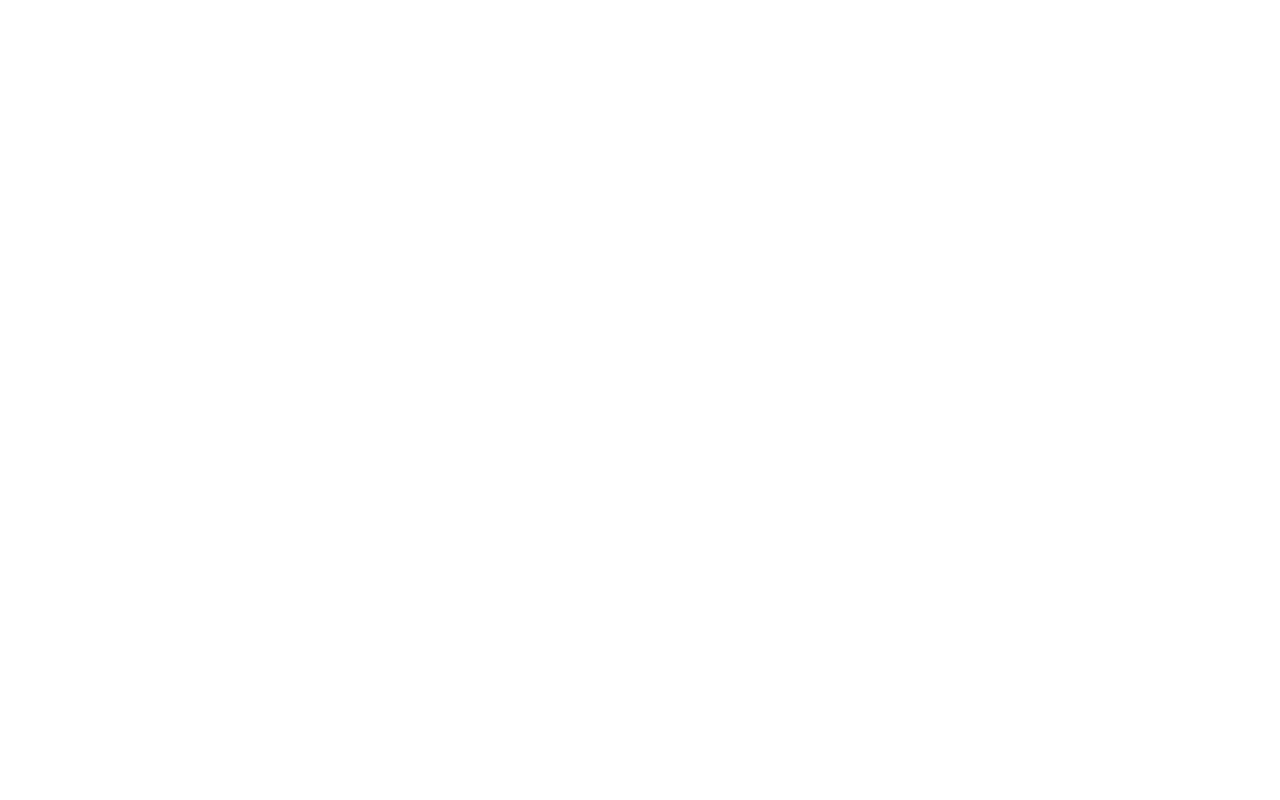
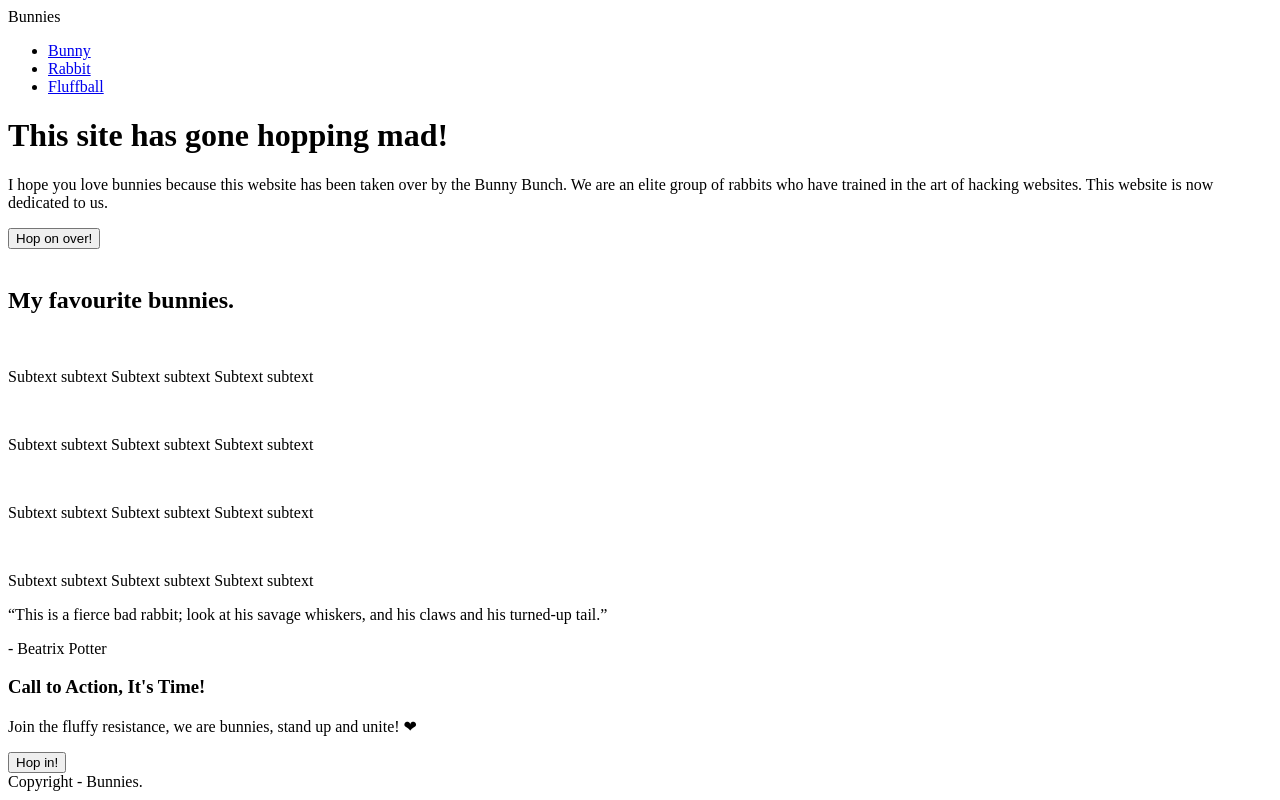
Before and after one commit to caysilou/project-landing-page, a plain HTML site: page index.html in a window 1280 px wide. Drawn offline with Linux system fonts and the light colour scheme.

Commit message:
Basic HTML Structure

```diff
--- a/index.html
+++ b/index.html
@@ -8,6 +8,71 @@
     <link rel="stylesheet" href="./style.css">
 </head>
 <body>
+    <!-- Header -->
+    <header>
+        <!-- LOGO -->
+        <div class="logo">
+            Bunnies
+        </div>
+        <!-- Links -->
+        <ul class="nav">
+            <li><a href="#" class="navlink">Bunny</a></li>
+            <li><a href="#" class="navlink">Rabbit</a></li>
+            <li><a href="#" class="navlink">Fluffball</a></li>
+        </ul>
+    </header>
 
+    <!-- Hero -->
+    <div class="hero">
+        <div class="hero-content">
+            <h1>This site has gone hopping mad!</h1>
+            <p>I hope you love bunnies because this website has been taken over by the Bunny Bunch. We are an elite group of rabbits who have trained in the art of hacking websites. This website is now dedicated to us.</p>
+            <button>Hop on over!</button>
+        </div>
+        <img src="" alt="">
+    </div>
+
+    <!-- Infomatic -->
+    <div class="infomatic">
+        <h2>My favourite bunnies.</h2>
+        <div class="info">
+            <div class="card">
+                <img src="" alt="">
+                <p class="caption">Subtext subtext Subtext subtext Subtext subtext</p>
+            </div>
+            <div class="card">
+                <img src="" alt="">
+                <p class="caption">Subtext subtext Subtext subtext Subtext subtext</p>
+            </div>
+            <div class="card">
+                <img src="" alt="">
+                <p class="caption">Subtext subtext Subtext subtext Subtext subtext</p>
+            </div>
+            <div class="card">
+                <img src="" alt="">
+                <p class="caption">Subtext subtext Subtext subtext Subtext subtext</p>
+            </div>
+        </div>
+    </div>
+
+    <!-- Quote -->
+    <div class="quote">
+        <p class="quote-text">“This is a fierce bad rabbit; look at his savage whiskers, and his claws and his turned-up tail.”</p>
+        <p class="quote-author">- Beatrix Potter</p>
+    </div>
+
+    <!-- Call to Action -->
+    <div class="call-to-action">
+        <div class="call-content">
+            <h3>Call to Action, It's Time!</h3>
+            <p>Join the fluffy resistance, we are bunnies, stand up and unite! ❤</p>
+        </div>
+        <button class="call-button">Hop in!</div>
+    </div>
+
+    <!-- Footer -->
+    <footer>
+        Copyright - Bunnies.
+    </footer>
 </body>
 </html>
```
